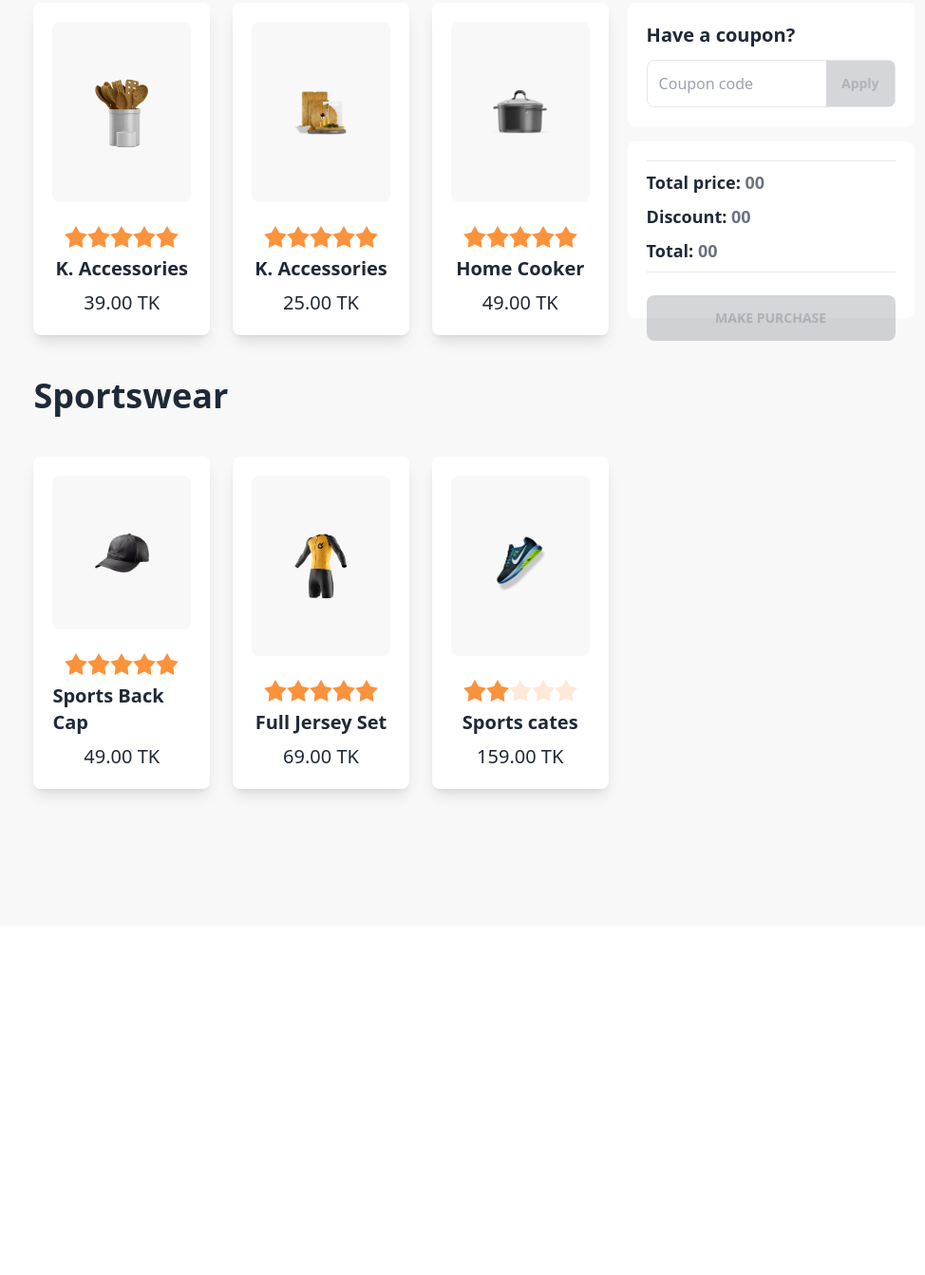
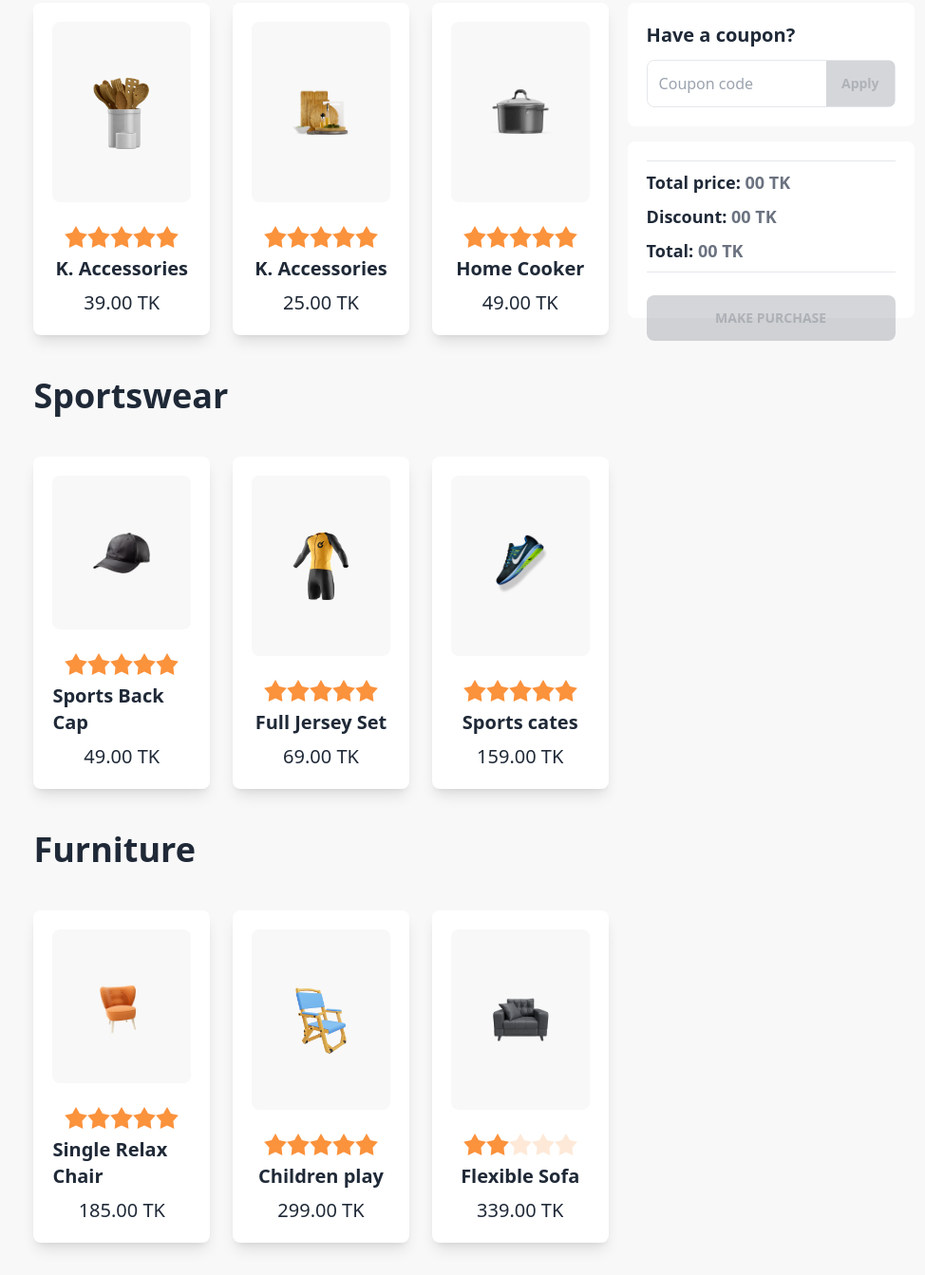
Before and after one commit to mohadeb550/Summer-sale, a plain HTML site: page index.html in a window 1280 px wide. Shown: the part 637-1980 px from the top of the page at 95% size, without its empty margins (131-1105 px from the left). Before the commit the page ends 1612 px from the top, so only its background shows below. Drawn offline with nearby package versions, Linux system fonts and the light colour scheme.

Commit message:
completed

```diff
--- a/index.html
+++ b/index.html
@@ -25,17 +25,17 @@
     </header>
 
     <!-- main part -->
-    <main class="pt-24 w-[74%] pb-36 mx-auto">
+    <main class=" pt-16 lg:pt-24 w-[74%] pb-14 lg:pb-36 mx-auto">
         <h1 class="text-2xl lg:text-4xl font-bold mb-10">Kitchenware</h1>
         <section class="flex flex-col lg:flex-row justify-center">
 
             <!-- card section --- -->
             <div class="flex-1">
                 <!-- kitchenware card container -->
-                <div class="grid grid-cols-1 md:grid-cols-2 lg:grid-cols-3 gap-6">
+                <div class="grid grid-cols-1 md:grid-cols-2 lg:grid-cols-3 gap-8 md:gap-10 lg:gap-6">
 
                     <div class="my-card bg-white max-w-[342px] h-[350px] rounded-lg p-5 flex flex-col gap-6 shadow-lg cursor-pointer transition hover:shadow-2xl" >
-                        <div class="bg-[#F8F8F8] rounded-lg flex-1 flex justify-center items-center"><img class="w-[43%]" src="images/prod1.png"></div>
+                        <div class="bg-[#F8F8F8] rounded-lg flex-1 flex justify-center items-center"><img class="w-[45%]" src="images/prod1.png"></div>
                         <div class="flex flex-col justify-center items-center gap-2">
                             <div class="rating rating-sm md:rating-md">
                                 <input type="radio" name="rating-7" class="mask mask-star-2 bg-orange-400" />
@@ -50,7 +50,7 @@
                     </div>
 
                     <div class="my-card bg-white max-w-[342px] h-[350px] rounded-lg p-5 flex flex-col gap-6 shadow-lg cursor-pointer transition hover:shadow-2xl" >
-                        <div class="bg-[#F8F8F8] rounded-lg flex-1 flex justify-center items-center"><img class="w-[43%]" src="images/prod2.png"></div>
+                        <div class="bg-[#F8F8F8] rounded-lg flex-1 flex justify-center items-center"><img class="w-[45%]" src="images/prod2.png"></div>
                         <div class="flex flex-col justify-center items-center gap-2">
                             <div class="rating rating-sm md:rating-md">
                                 <input type="radio" name="rating-7" class="mask mask-star-2 bg-orange-400" />
@@ -65,7 +65,7 @@
                     </div>
 
                     <div class="my-card bg-white max-w-[342px] h-[350px] rounded-lg p-5 flex flex-col gap-6 shadow-lg cursor-pointer transition hover:shadow-2xl" >
-                        <div class="bg-[#F8F8F8] rounded-lg flex-1 flex justify-center items-center"><img class="w-[43%]" src="images/prod3.png"></div>
+                        <div class="bg-[#F8F8F8] rounded-lg flex-1 flex justify-center items-center"><img class="w-[45%]" src="images/prod3.png"></div>
                         <div class="flex flex-col justify-center items-center gap-2">
                             <div class="rating rating-sm md:rating-md">
                                 <input type="radio" name="rating-7" class="mask mask-star-2 bg-orange-400" />
@@ -82,9 +82,9 @@
 
                 <h1 class="text-2xl lg:text-4xl font-bold my-11">Sportswear</h1>
                 <!-- sportswear card container -->
-                <div class="grid grid-cols-1 md:grid-cols-2 lg:grid-cols-3 gap-6">
+                <div class="grid grid-cols-1 md:grid-cols-2 lg:grid-cols-3 gap-8 md:gap-10 lg:gap-6">
                     <div class="my-card bg-white max-w-[342px] h-[350px] rounded-lg p-5 flex flex-col gap-6 shadow-lg cursor-pointer transition hover:shadow-2xl" >
-                        <div class="bg-[#F8F8F8] rounded-lg flex-1 flex justify-center items-center"><img class="w-[43%]" src="images/prod4.png"></div>
+                        <div class="bg-[#F8F8F8] rounded-lg flex-1 flex justify-center items-center"><img class="w-[45%]" src="images/prod4.png"></div>
                         <div class="flex flex-col justify-center items-center gap-2">
                             <div class="rating rating-sm md:rating-md">
                                 <input type="radio" name="rating-7" class="mask mask-star-2 bg-orange-400" />
@@ -99,7 +99,7 @@
                     </div>
 
                     <div class="my-card bg-white max-w-[342px] h-[350px] rounded-lg p-5 flex flex-col gap-6 shadow-lg cursor-pointer transition hover:shadow-2xl" >
-                        <div class="bg-[#F8F8F8] rounded-lg flex-1 flex justify-center items-center"><img class="w-[43%]" src="images/prod5.png"></div>
+                        <div class="bg-[#F8F8F8] rounded-lg flex-1 flex justify-center items-center"><img class="w-[45%]" src="images/prod5.png"></div>
                         <div class="flex flex-col justify-center items-center gap-2">
                             <div class="rating rating-sm md:rating-md">
                                 <input type="radio" name="rating-7" class="mask mask-star-2 bg-orange-400" />
@@ -114,7 +114,7 @@
                     </div>
 
                     <div class="my-card bg-white max-w-[342px] h-[350px] rounded-lg p-5 flex flex-col gap-6 shadow-lg cursor-pointer transition hover:shadow-2xl" >
-                        <div class="bg-[#F8F8F8] rounded-lg flex-1 flex justify-center items-center"><img class="w-[43%]" src="images/prod6.png"></div>
+                        <div class="bg-[#F8F8F8] rounded-lg flex-1 flex justify-center items-center"><img class="w-[45%]" src="images/prod6.png"></div>
                         <div class="flex flex-col justify-center items-center gap-2">
                             <div class="rating rating-sm md:rating-md">
                                 <input type="radio" name="rating-7" class="mask mask-star-2 bg-orange-400" />
@@ -129,10 +129,60 @@
                     </div>
                 </div>
 
+
+                <h1 class="text-2xl lg:text-4xl font-bold my-11">Furniture</h1>
+                <!-- furniture card container -->
+                <div class="grid grid-cols-1 md:grid-cols-2 lg:grid-cols-3 gap-8 md:gap-10 lg:gap-6">
+                    <div class="my-card bg-white max-w-[342px] h-[350px] rounded-lg p-5 flex flex-col gap-6 shadow-lg cursor-pointer transition hover:shadow-2xl" >
+                        <div class="bg-[#F8F8F8] rounded-lg flex-1 flex justify-center items-center"><img class="w-[45%]" src="images/prod7.png"></div>
+                        <div class="flex flex-col justify-center items-center gap-2">
+                            <div class="rating rating-sm md:rating-md">
+                                <input type="radio" name="rating-7" class="mask mask-star-2 bg-orange-400" />
+                                <input type="radio" name="rating-7" class="mask mask-star-2 bg-orange-400" checked />
+                                <input type="radio" name="rating-7" class="mask mask-star-2 bg-orange-400" />
+                                <input type="radio" name="rating-7" class="mask mask-star-2 bg-orange-400" />
+                                <input type="radio" name="rating-7" class="mask mask-star-2 bg-orange-400" />
+                              </div>
+                              <h2 class="text-xl font-bold">Single Relax Chair</h2>
+                              <p class="text-xl"><span>185.00</span> TK</p>
+                        </div>
+                    </div>
+
+                    <div class="my-card bg-white max-w-[342px] h-[350px] rounded-lg p-5 flex flex-col gap-6 shadow-lg cursor-pointer transition hover:shadow-2xl" >
+                        <div class="bg-[#F8F8F8] rounded-lg flex-1 flex justify-center items-center"><img class="w-[45%]" src="images/prod8.png"></div>
+                        <div class="flex flex-col justify-center items-center gap-2">
+                            <div class="rating rating-sm md:rating-md">
+                                <input type="radio" name="rating-7" class="mask mask-star-2 bg-orange-400" />
+                                <input type="radio" name="rating-7" class="mask mask-star-2 bg-orange-400" checked />
+                                <input type="radio" name="rating-7" class="mask mask-star-2 bg-orange-400" />
+                                <input type="radio" name="rating-7" class="mask mask-star-2 bg-orange-400" />
+                                <input type="radio" name="rating-7" class="mask mask-star-2 bg-orange-400" />
+                              </div>
+                              <h2 class="text-xl font-bold">Children play</h2>
+                              <p class="text-xl"><span>299.00</span> TK</p>
+                        </div>
+                    </div>
+
+                    <div class="my-card bg-white max-w-[342px] h-[350px] rounded-lg p-5 flex flex-col gap-6 shadow-lg cursor-pointer transition hover:shadow-2xl" >
+                        <div class="bg-[#F8F8F8] rounded-lg flex-1 flex justify-center items-center"><img class="w-[45%]" src="images/prod9.png"></div>
+                        <div class="flex flex-col justify-center items-center gap-2">
+                            <div class="rating rating-sm md:rating-md">
+                                <input type="radio" name="rating-7" class="mask mask-star-2 bg-orange-400" />
+                                <input type="radio" name="rating-7" class="mask mask-star-2 bg-orange-400" checked />
+                                <input type="radio" name="rating-7" class="mask mask-star-2 bg-orange-400" />
+                                <input type="radio" name="rating-7" class="mask mask-star-2 bg-orange-400" />
+                                <input type="radio" name="rating-7" class="mask mask-star-2 bg-orange-400" />
+                              </div>
+                              <h2 class="text-xl font-bold">Flexible Sofa</h2>
+                              <p class="text-xl"><span>339.00</span> TK</p>
+                        </div>
+                    </div>
+                </div>
+
             </div>
 
             <!-- pay section ---- -->
-            <div class="w-[320px] md:w-[342px] h-[350px] mt-16 lg:mt-0 p-5 pt-0 rounded-lg">
+            <div class="w-[320px] md:w-[342px] mt-16 lg:mt-0 p-5 pt-0 rounded-lg">
                <!-- coupon section -->
                 <div class="bg-white p-5 rounded-lg">
                     <h1 class="text-xl font-bold mb-3">Have a coupon?</h1>
@@ -148,20 +198,20 @@
                     </div>
                     <hr>
                     <div class="price-container">
-                        <h2 class="text-lg font-semibold my-2">Total price: <span id="total-display" class="text-gray-500">00</span></h2>
-                        <h3 class="text-lg font-semibold my-2" >Discount: <span class="text-gray-500" id="discount-display">00</span></h3>
-                        <h4 class="text-lg font-semibold my-2">Total: <span class="text-gray-500" id="grand-total-display">00</span></h4>
+                        <h2 class="text-lg font-semibold my-2">Total price: <span id="total-display" class="text-gray-500">00 TK</span></h2>
+                        <h3 class="text-lg font-semibold my-2" >Discount: <span class="text-gray-500" id="discount-display">00 TK</span></h3>
+                        <h4 class="text-lg font-semibold my-2">Total: <span class="text-gray-500" id="grand-total-display">00 TK</span></h4>
                     </div>
                     <hr>
                     <button class="btn relative top-6 bg-[#E527B2] w-full hover:bg-[#b31b8a] text-white" onclick="my_modal_5.showModal()" id="purchase-btn" disabled>Make Purchase</button>
 
                     <!-- Open the modal using ID.showModal() method -->
                     <dialog id="my_modal_5" class="modal modal-bottom sm:modal-middle">
-                        <form method="dialog" class="modal-box flex flex-col justify-center items-center text-center gap-3 py-7 lg:py-16">
-                          <div class="space-y-4">
+                        <form method="dialog" class="modal-box flex flex-col justify-center items-center text-center gap-3 py-7 lg:py-16 w-[80%] rounded-b-2xl" style="margin:auto">
+                          <div class="space-y-3 md:space-y-4">
                             <img class="mx-auto" src="images/congo.png">
-                            <h1 class="text-4xl font-bold">Congratulations</h1>
-                            <h3 class="text-gray-500 text-xl">You Purchase the product</h3>
+                            <h1 class="text-3xl md:text-4xl font-bold">Congratulations</h1>
+                            <h3 class="text-gray-500 text-lg md:text-xl">You Purchase the product</h3>
                           </div>
                           <div class="modal-action">
                             <!-- if there is a button in form, it will close the modal -->
--- a/script.js
+++ b/script.js
@@ -22,7 +22,7 @@ function setProducts (productName, productPrice){
 
     let productContainer = document.getElementById(`products container`);
     let h2 = document.createElement(`h2`);
-    h2.className = `text-lg font-semibold mb-3 text-amber-600`;
+    h2.className = `text-lg font-semibold mb-3 text-slate-600`;
     h2.innerText = `${countNumber}. ${productName}`;
     productContainer.appendChild(h2);
     countNumber++;
@@ -73,7 +73,13 @@ function clearAll (){
     document.getElementById(`total-display`).innerText = `00`;
     document.getElementById(`discount-display`).innerText = `00`;
     document.getElementById(`grand-total-display`).innerText = `00`;
-    let couponFieldValue = document.getElementById(`coupon-field`).value = ``;
+    document.getElementById(`coupon-field`).value = ``;
+
+        let applyBtn = document.getElementById(`apply-btn`);
+        applyBtn.setAttribute(`disabled`, true);
+
+        let purchaseBtn = document.getElementById(`purchase-btn`);
+        purchaseBtn.setAttribute(`disabled`, true);
 
     productContainer.innerHTML = ``;
     totalPrice = 0;
```
